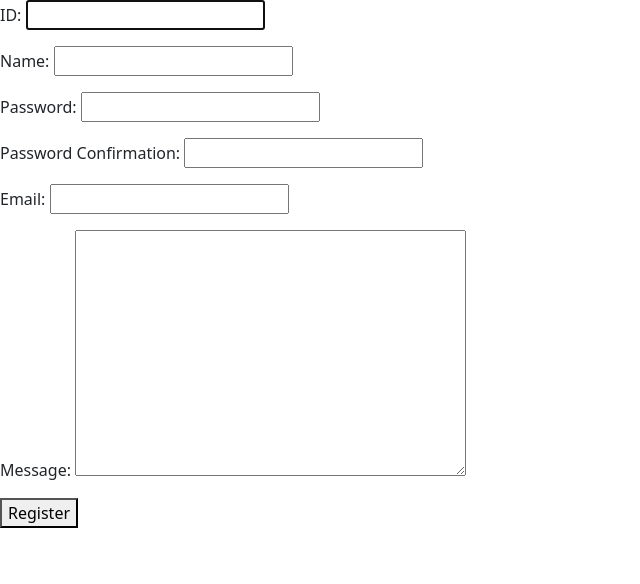
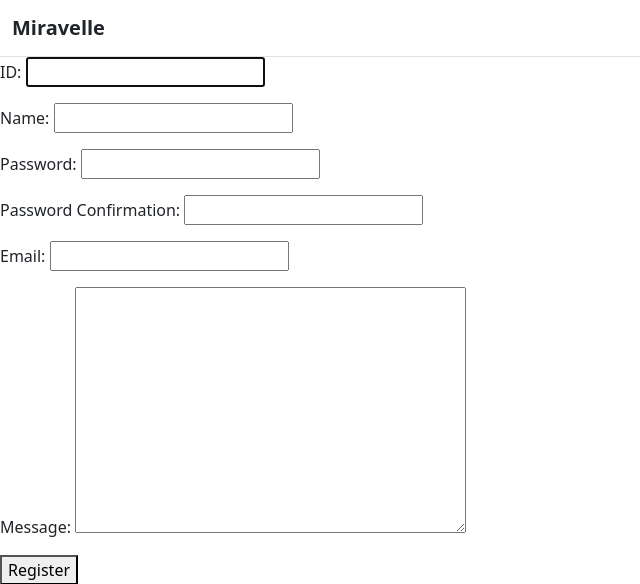
Before and after one commit to eungyukm/Miravelle, a Django app: page /account/register/ in a window 1280 px wide. Shown: the top 584 px of the page, without its empty margins (0-640 px from the left). Run offline with Django 5.2, Linux system fonts and the light colour scheme.

Commit message:
fix : add nav

```diff
--- a/core/users/templates/register-base.html
+++ b/core/users/templates/register-base.html
@@ -8,6 +8,12 @@
     <title>Miravelle</title>
 </head>
 <body>
+    <!-- As a link  Header-->
+    <nav class="navbar navbar-light bg-transparent border-bottom">
+        <div class="container-fluid">
+            <a class="navbar-brand text-dark" href="{% url "users:main" %}"><strong>Miravelle</strong></a>
+        </div>
+    </nav>
     {% block content %}
     {% endblock content %}
     <!--Footer-->
```
